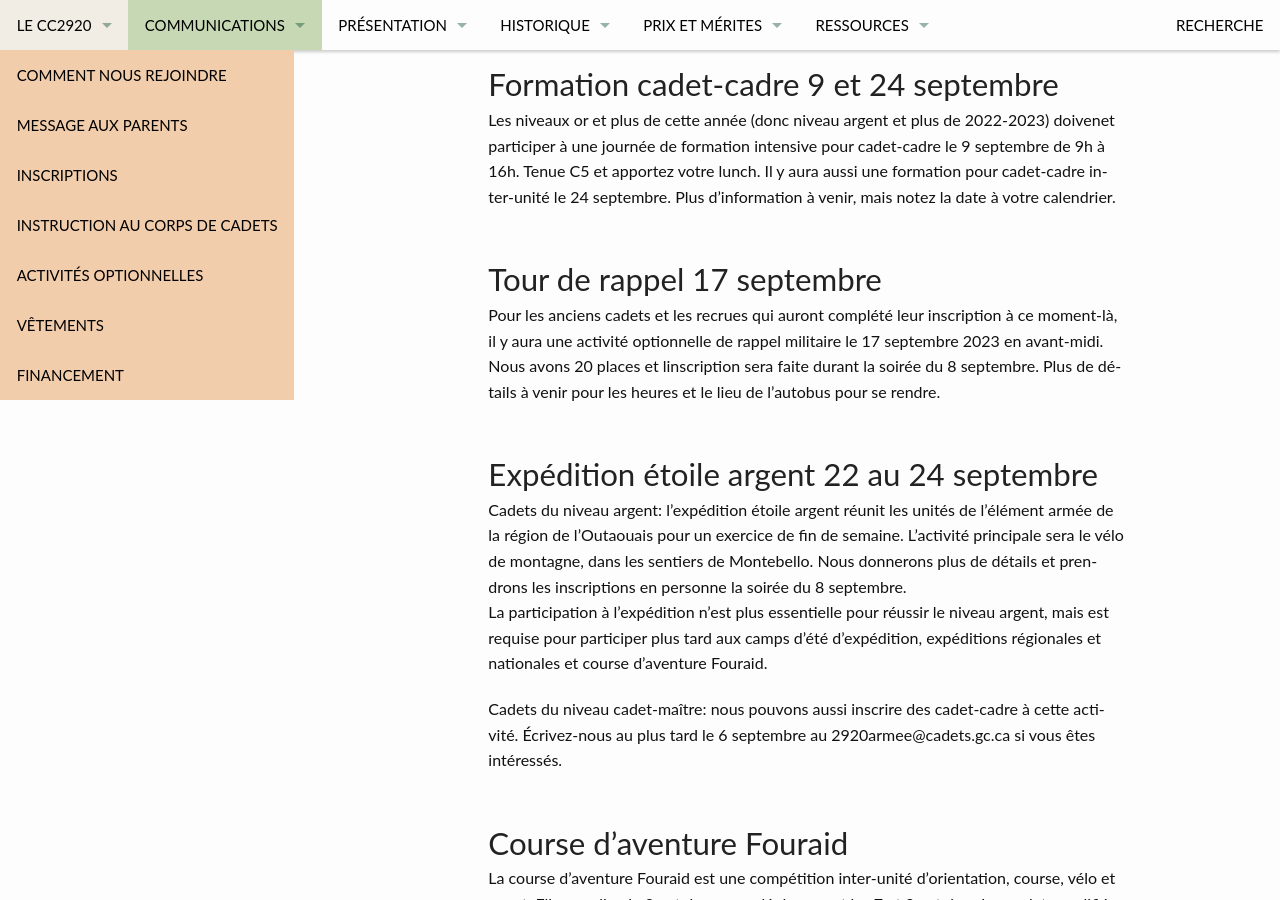
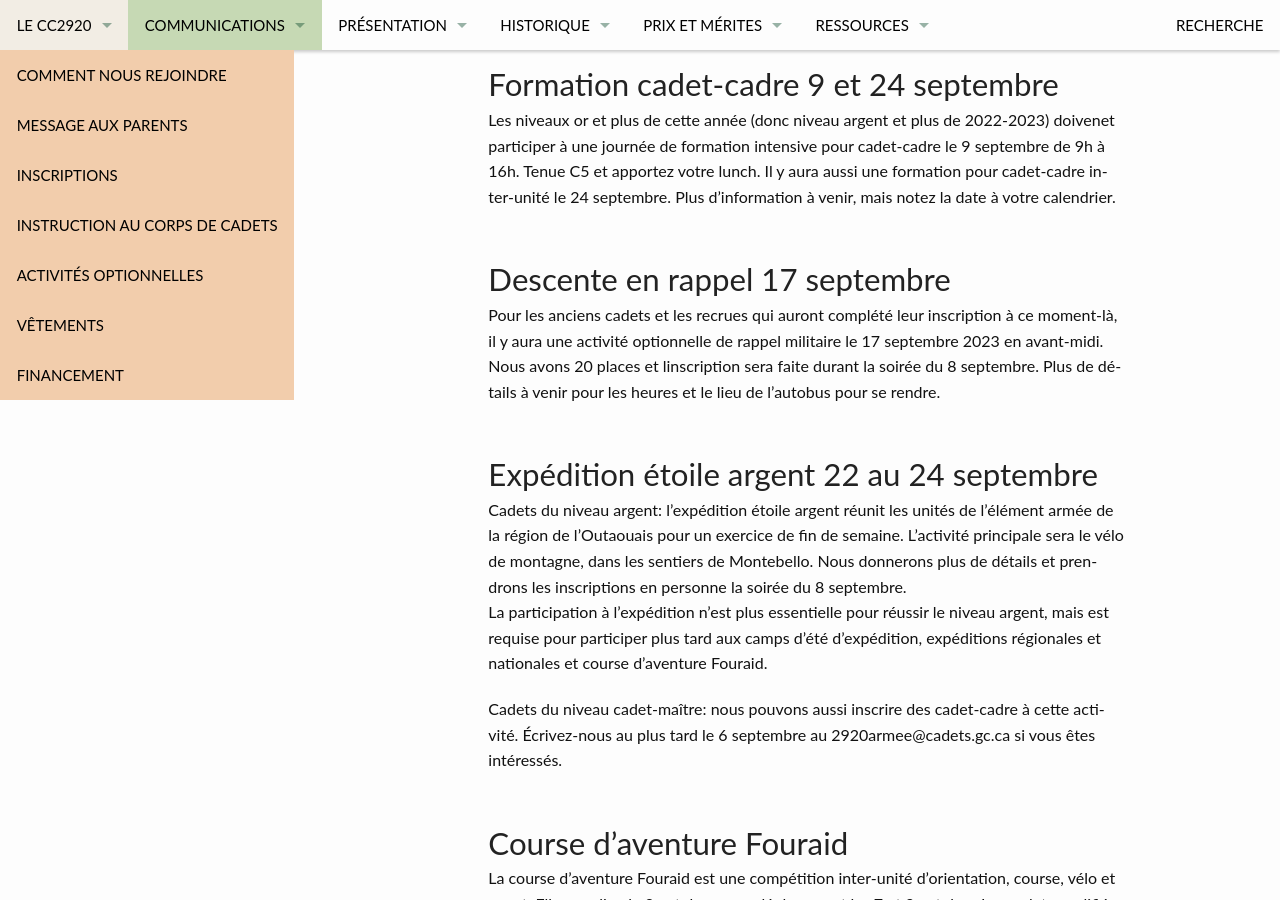
Before and after one commit to CC2920/web, a Jekyll site: the page built from _communications/messages.md, in a window 1280 px wide and 900 px high, scrolled down 776 px. Built offline with Jekyll 4.4.1, drawn with Linux system fonts in a browser that asks for light colours.

Commit message:
Update messages.md

```diff
--- a/_communications/messages.md
+++ b/_communications/messages.md
@@ -35,7 +35,7 @@ Les cadets désirant s’inscrire peuvent remplir le formulaire dès maintenant
 Les niveaux or et plus de cette année (donc niveau argent et plus de 2022-2023) doivenet participer à une journée de formation intensive pour cadet-cadre le 9 septembre de 9h à 16h. Tenue C5 et apportez votre lunch.
 Il y aura aussi une formation pour cadet-cadre inter-unité le 24 septembre. Plus d’information à venir, mais notez la date à votre calendrier.
 
-## Tour de rappel 17 septembre
+## Descente en rappel 17 septembre
 
 Pour les anciens cadets et les recrues qui auront complété leur inscription à ce moment-là, il y aura une activité optionnelle de rappel militaire le 17 septembre 2023 en avant-midi. Nous avons 20 places et linscription sera faite durant la soirée du 8 septembre. Plus de détails à venir pour les heures et le lieu de l'autobus pour se rendre.
 
```
